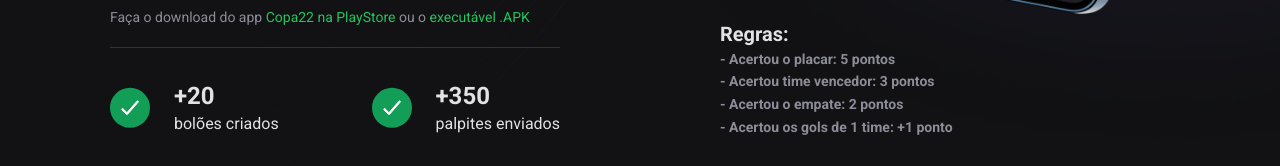
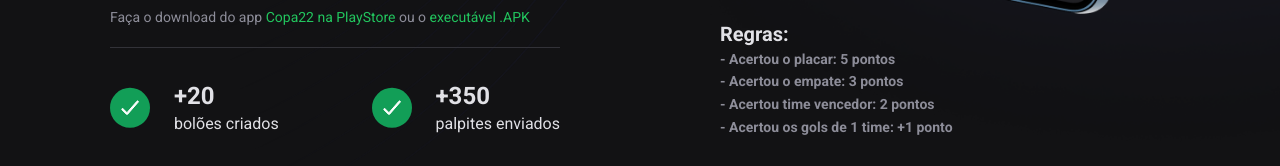
Before and after one commit to Entreportes/copa22_web, a Next.js app: page / in a window 1280 px wide. Shown: the part 586-752 px from the top of the page. Built offline with nearby package versions, Linux system fonts and the light colour scheme; no server answers.

Commit message:
ajusting rules

```diff
--- a/src/pages/index.tsx
+++ b/src/pages/index.tsx
@@ -119,8 +119,8 @@ export default function Home(props: HomeProps) {
           <span className='text-gray-100 font-bold text-xl mt-8'>Regras:
             <span className='text-gray-300 mt-1 ml-2 text-sm leading-relaxed text-justify'>
               <p> - Acertou o placar:          5 pontos</p>
-              <p> - Acertou time vencedor:     3 pontos</p>
-              <p> - Acertou o empate:          2 pontos</p>
+              <p> - Acertou o empate:          3 pontos</p>
+              <p> - Acertou time vencedor:     2 pontos</p>
               <p> - Acertou os gols de 1 time: +1 ponto</p>
             </span>
           </span>
```
